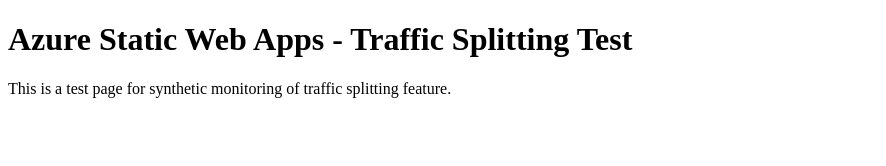
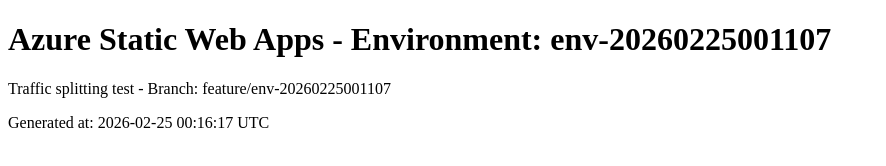
Before and after one commit to skylathadani-ms/synthetics-swa-traffic-20260225001107, a plain HTML site: page index.html in a window 1280 px wide. Shown: the whole page, without its empty margins (0-886 px from the left). Drawn offline with Linux system fonts and the light colour scheme.

Commit message:
Update index.html for env-20260225001107

```diff
--- a/index.html
+++ b/index.html
@@ -1,10 +1,11 @@
 <!DOCTYPE html>
 <html>
 <head>
-<title>Synthetics Test - Traffic Splitting</title>
+<title>Environment: env-20260225001107</title>
 </head>
 <body>
-<h1>Azure Static Web Apps - Traffic Splitting Test</h1>
-<p>This is a test page for synthetic monitoring of traffic splitting feature.</p>
+<h1>Azure Static Web Apps - Environment: env-20260225001107</h1>
+<p>Traffic splitting test - Branch: feature/env-20260225001107</p>
+<p>Generated at: 2026-02-25 00:16:17 UTC</p>
 </body>
 </html>
```
